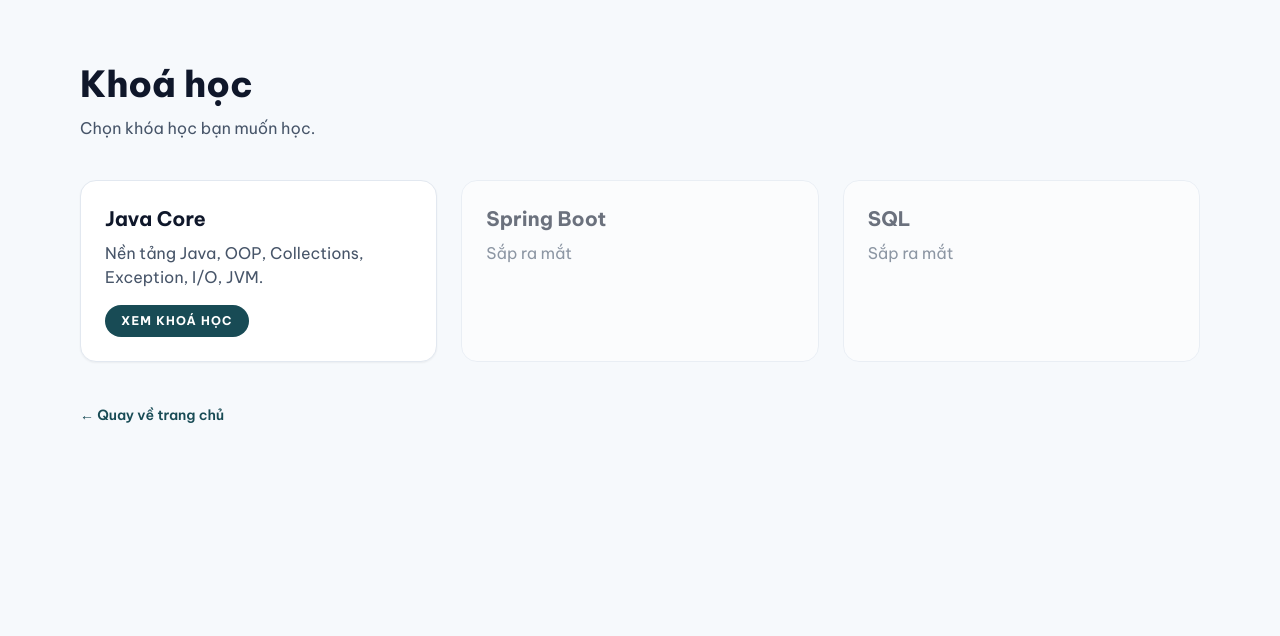
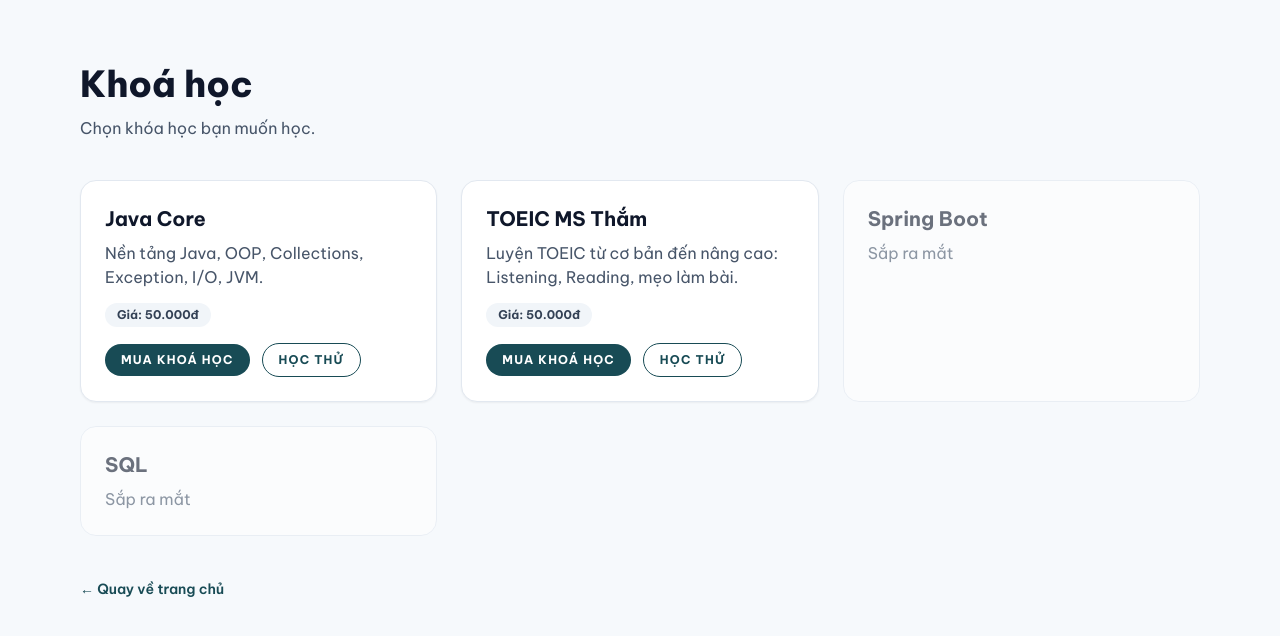
Before and after one commit to dangvanphucnghia/coursejava, a Next.js app: page /courses in a window 1280 px wide. Shown: the top 636 px of the page. Built offline with nearby package versions, Linux system fonts and the light colour scheme.

Commit message:
update course MS Tham by Nghia

```diff
--- a/app/courses/page.tsx
+++ b/app/courses/page.tsx
@@ -1,28 +1,97 @@
 import Link from "next/link";
+
+const TRIAL_LINK =
+  "https://drive.google.com/drive/folders/1NTSIdfA1-gPouEitkfUVNbbS91P7u_8z?hl=vi";
+
+const ZALO_LINK = "https://zalo.me/0368285760";
 
 export default function CoursesPage() {
   return (
     <main className="min-h-screen bg-[#f6f9fc]">
       <section className="mx-auto max-w-6xl px-4 py-16">
         <h1 className="text-4xl font-extrabold text-slate-900">Khoá học</h1>
-        <p className="mt-3 text-slate-600">
-          Chọn khóa học bạn muốn học.
-        </p>
+        <p className="mt-3 text-slate-600">Chọn khóa học bạn muốn học.</p>
 
         <div className="mt-10 grid gap-6 sm:grid-cols-2 lg:grid-cols-3">
           {/* Java Core card */}
-          <Link
-            href="/courses/java-core"
-            className="rounded-2xl border border-slate-200 bg-white p-6 shadow-sm transition hover:-translate-y-1 hover:shadow-md"
-          >
+          <div className="relative rounded-2xl border border-slate-200 bg-white p-6 shadow-sm transition hover:-translate-y-1 hover:shadow-md">
+            <Link
+              href="/courses/java-core"
+              className="absolute inset-0 rounded-2xl"
+              aria-label="Xem chi tiết khoá Java Core"
+            />
+
             <h2 className="text-xl font-bold text-slate-900">Java Core</h2>
             <p className="mt-2 text-slate-600">
               Nền tảng Java, OOP, Collections, Exception, I/O, JVM.
             </p>
-            <div className="mt-4 inline-flex rounded-full bg-[#184b55] px-4 py-2 text-xs font-bold tracking-widest text-white">
-              XEM KHOÁ HỌC
+
+            <div className="mt-3 relative z-10">
+              <div className="inline-flex rounded-full bg-slate-100 px-3 py-1 text-xs font-bold text-slate-700">
+                Giá: 50.000đ
+              </div>
             </div>
-          </Link>
+
+            <div className="mt-4 flex flex-wrap items-center gap-3 relative z-10">
+              <a
+                href={ZALO_LINK}
+                target="_blank"
+                rel="noopener noreferrer"
+                className="inline-flex rounded-full bg-[#184b55] px-4 py-2 text-xs font-bold tracking-widest text-white"
+              >
+                MUA KHOÁ HỌC
+              </a>
+
+              <a
+                href={TRIAL_LINK}
+                target="_blank"
+                rel="noopener noreferrer"
+                className="inline-flex rounded-full border border-[#184b55] bg-white px-4 py-2 text-xs font-bold tracking-widest text-[#184b55] transition hover:bg-[#184b55] hover:text-white"
+              >
+                HỌC THỬ
+              </a>
+            </div>
+          </div>
+
+          {/* TOEIC MS Thắm card */}
+          <div className="relative rounded-2xl border border-slate-200 bg-white p-6 shadow-sm transition hover:-translate-y-1 hover:shadow-md">
+            <Link
+              href="/courses/toeic-ms-tham"
+              className="absolute inset-0 rounded-2xl"
+              aria-label="Xem chi tiết khoá TOEIC MS Thắm"
+            />
+
+            <h2 className="text-xl font-bold text-slate-900">TOEIC MS Thắm</h2>
+            <p className="mt-2 text-slate-600">
+              Luyện TOEIC từ cơ bản đến nâng cao: Listening, Reading, mẹo làm bài.
+            </p>
+
+            <div className="mt-3 relative z-10">
+              <div className="inline-flex rounded-full bg-slate-100 px-3 py-1 text-xs font-bold text-slate-700">
+                Giá: 50.000đ
+              </div>
+            </div>
+
+            <div className="mt-4 flex flex-wrap items-center gap-3 relative z-10">
+              <a
+                href={ZALO_LINK}
+                target="_blank"
+                rel="noopener noreferrer"
+                className="inline-flex rounded-full bg-[#184b55] px-4 py-2 text-xs font-bold tracking-widest text-white"
+              >
+                MUA KHOÁ HỌC
+              </a>
+
+              <a
+                href={TRIAL_LINK}
+                target="_blank"
+                rel="noopener noreferrer"
+                className="inline-flex rounded-full border border-[#184b55] bg-white px-4 py-2 text-xs font-bold tracking-widest text-[#184b55] transition hover:bg-[#184b55] hover:text-white"
+              >
+                HỌC THỬ
+              </a>
+            </div>
+          </div>
 
           {/* Placeholder khoá khác */}
           <div className="rounded-2xl border border-slate-200 bg-white p-6 opacity-60">
```
